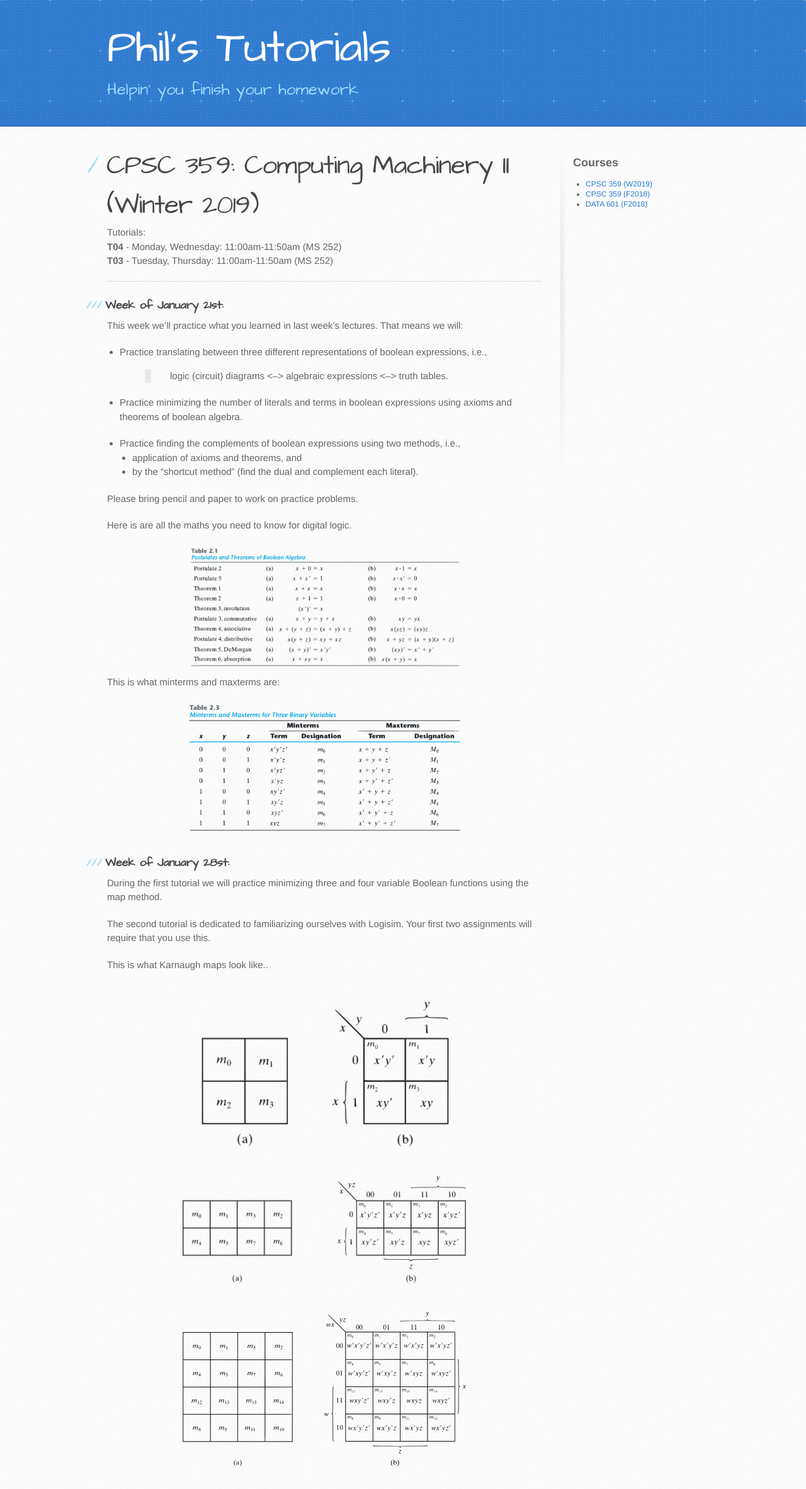
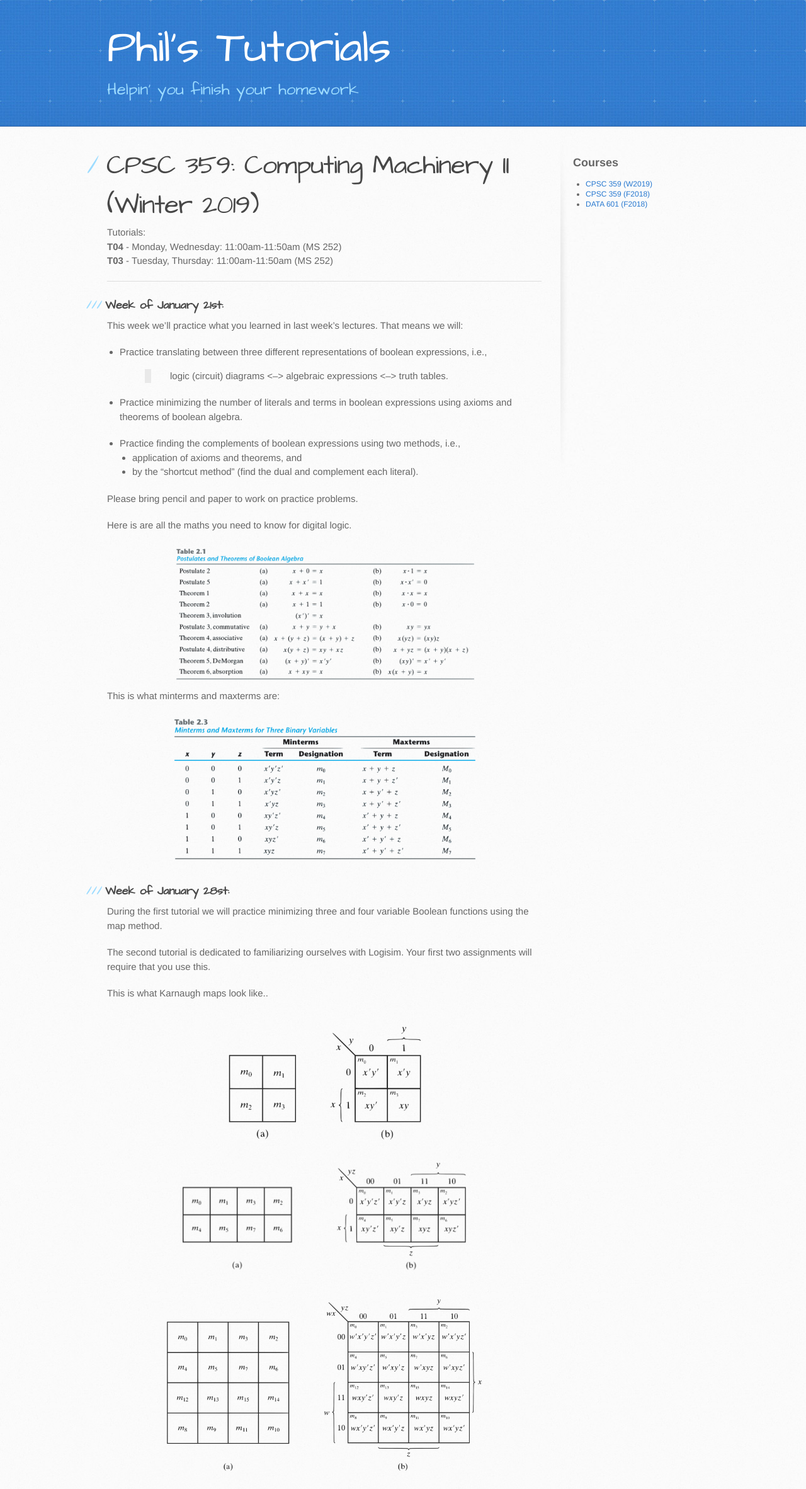
Before and after one commit to philstutorials/philstutorials.github.io, a Jekyll site: the page built from CPSC359W.md, in a window 1280 px wide. Shown: the whole page at 63% size. Built offline with Jekyll 4.4.1, drawn with Linux system fonts in a browser that asks for light colours; our own code applies the rules of GitHub Pages for plain Markdown files.

Commit message:
Update CPSC359W.md

```diff
--- a/CPSC359W.md
+++ b/CPSC359W.md
@@ -28,12 +28,12 @@ Please bring pencil and paper to work on practice problems.
 Here is are all the maths you need to know for digital logic.
 
 <center>
-<img src="https://raw.githubusercontent.com/philstutorials/philstutorials.github.io/master/_data/postulates_theorems1.png " width="450"/>
+<img src="https://raw.githubusercontent.com/philstutorials/philstutorials.github.io/master/_data/postulates_theorems1.png " width="500"/>
 </center>
 
 This is what minterms and maxterms are:
 <center>
-<img src="https://raw.githubusercontent.com/philstutorials/philstutorials.github.io/master/_data/minmaxterms1.png " width="450"/>
+<img src="https://raw.githubusercontent.com/philstutorials/philstutorials.github.io/master/_data/minmaxterms1.png " width="500"/>
 </center>
 
 ### Week of January 28st:
@@ -45,8 +45,8 @@ This is what Karnaugh maps look like..
 
 <center>
 <div>
- <img src="https://raw.githubusercontent.com/philstutorials/philstutorials.github.io/master/_data/kmap2-1.png " width="450"/>
+ <img src="https://raw.githubusercontent.com/philstutorials/philstutorials.github.io/master/_data/kmap2-1.png " width="350"/>
  <img src="https://raw.githubusercontent.com/philstutorials/philstutorials.github.io/master/_data/kmap3-1.png " width="450"/>
- <img src="https://raw.githubusercontent.com/philstutorials/philstutorials.github.io/master/_data/kmap4-1.png " width="450"/>
+ <img src="https://raw.githubusercontent.com/philstutorials/philstutorials.github.io/master/_data/kmap4-1.png " width="500"/>
 </div>
  <center>
```
